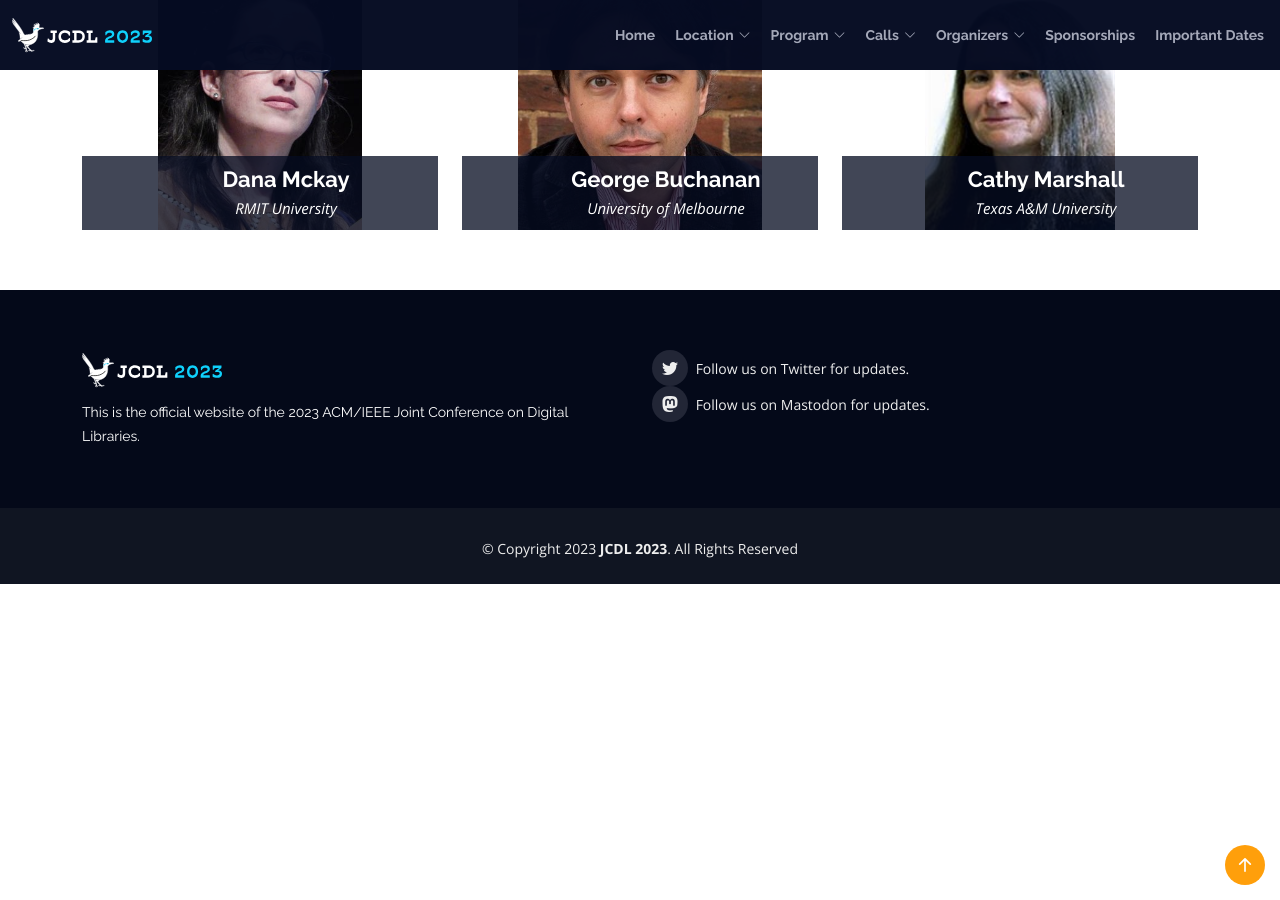
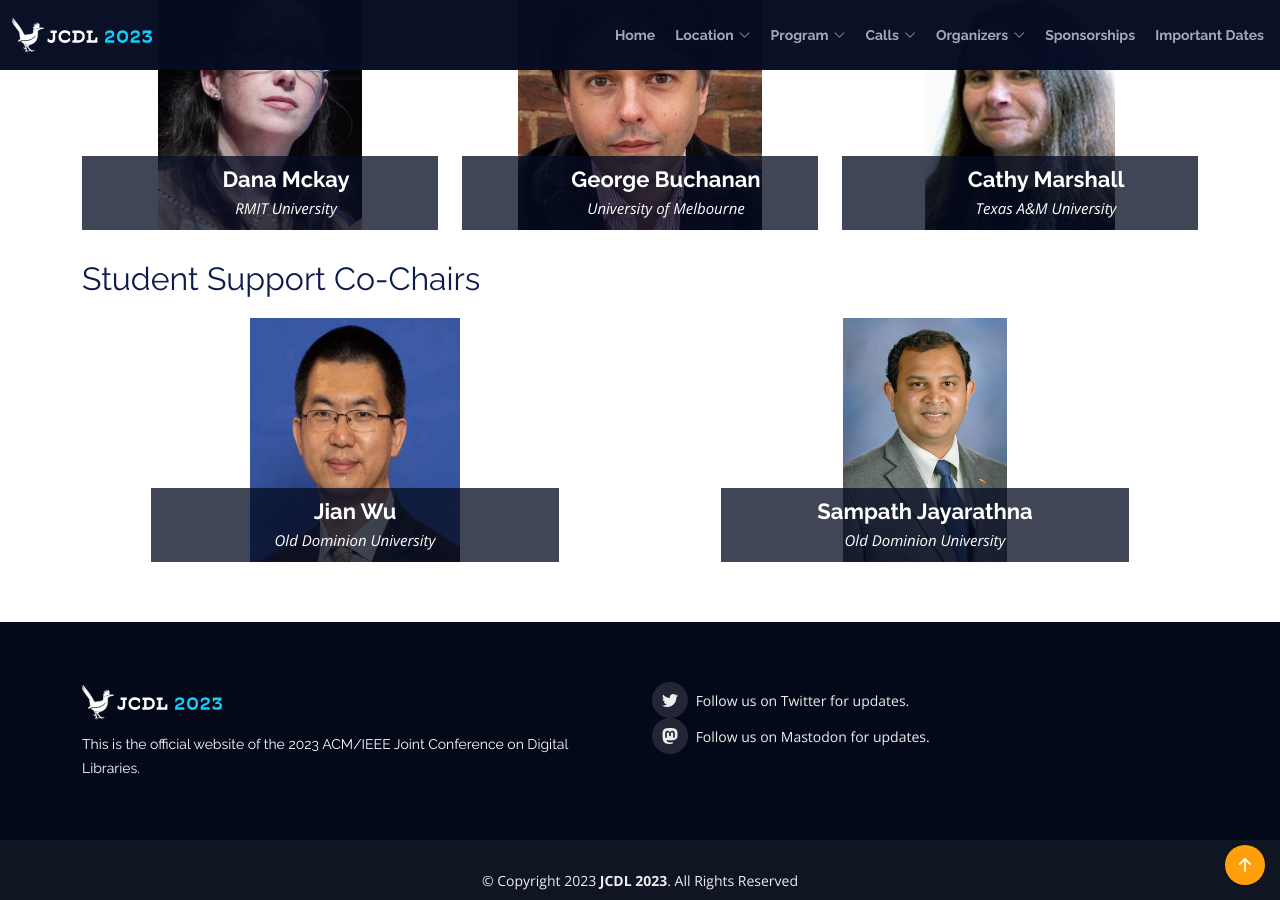
Before and after one commit to shawnmjones/JCDL2023-website-source, a Jekyll site: the page built from organizers.html, in a window 1280 px wide and 900 px high, scrolled down 3146 px. Built offline with Jekyll 4.4.1, drawn with Linux system fonts in a browser that asks for light colours.

Commit message:
Adding Student Support Co-Chairs

```diff
--- a/organizers.html
+++ b/organizers.html
@@ -388,7 +388,7 @@
                 <div class="col-lg-6 col-md-6">
                     <div class="speaker aos-init aos-animate" data-aos="fade-up" data-aos-delay="100" style="text-align: center;">
 
-                        <img src="{{ site.url }}/assets/img/people/norman_meuschke.jpg" alt="Vicky Rampin, New York University" class="img-fluid" style="height:244px;">
+                        <img src="{{ site.url }}/assets/img/people/norman_meuschke.jpg" alt="Norman Meuschke, Uni Göttingen" class="img-fluid" style="height:244px;">
                         <div class="details" style="width: 408px; margin: auto;">
                             <h3>
                                 Norman Meuschke
@@ -491,6 +491,64 @@
 
             </div>
 
+            <div class=""section-header">
+            <h2>Student Support Co-Chairs</h2>
+            </div>
+
+            <div class="row">
+
+                <div class="col-lg-6 col-md-6">
+                    <div class="speaker aos-init aos-animate" data-aos="fade-up" data-aos-delay="100" style="text-align: center;">
+
+                        <img src="{{ site.url }}/assets/img/people/jian-wu.jpg" alt="Jian Wu, Old Dominion University" class="img-fluid" style="height:244px;">
+                        <div class="details" style="width: 408px; margin: auto;">
+                            <h3>
+                                Jian Wu
+                            </h3>
+                            <p>Old Dominion University</p>
+                            <div class="social">
+
+                                <a href="https://twitter.com/@fanchyna" target="_blank">
+                                    <i class="bi bi-twitter"></i>
+                                </a>
+
+                                <a href="https://www.linkedin.com/in/jian-wu-6264633/" target="_blank">
+                                    <i class="bi bi-linkedin"></i>
+                                </a>
+                            </div>
+                        </div>
+
+                    </div>
+
+                </div>
+
+                <div class="col-lg-6 col-md-6">
+                    <div class="speaker aos-init aos-animate" data-aos="fade-up" data-aos-delay="100" style="text-align: center;">
+
+                        <img src="{{ site.url }}/assets/img/people/sampath-jayarathna.jpg" alt="Sampath Jayarathna, Old Dominion University" class="img-fluid" style="height:244px;">
+                        <div class="details" style="width: 408px; margin: auto;">
+                            <h3>
+                                Sampath Jayarathna
+                            </h3>
+                            <p>Old Dominion University</p>
+                            <div class="social">
+
+                                <a href="https://twitter.com/OpenMaze" target="_blank">
+                                    <i class="bi bi-twitter"></i>
+                                </a>
+
+                                <a href="https://www.linkedin.com/in/uksjayarathna/" target="_blank">
+                                    <i class="bi bi-linkedin"></i>
+                                </a>
+                            </div>
+                        </div>
+
+                    </div>
+
+                </div>
+
+            </div>
+
 
         </div>
 
```
